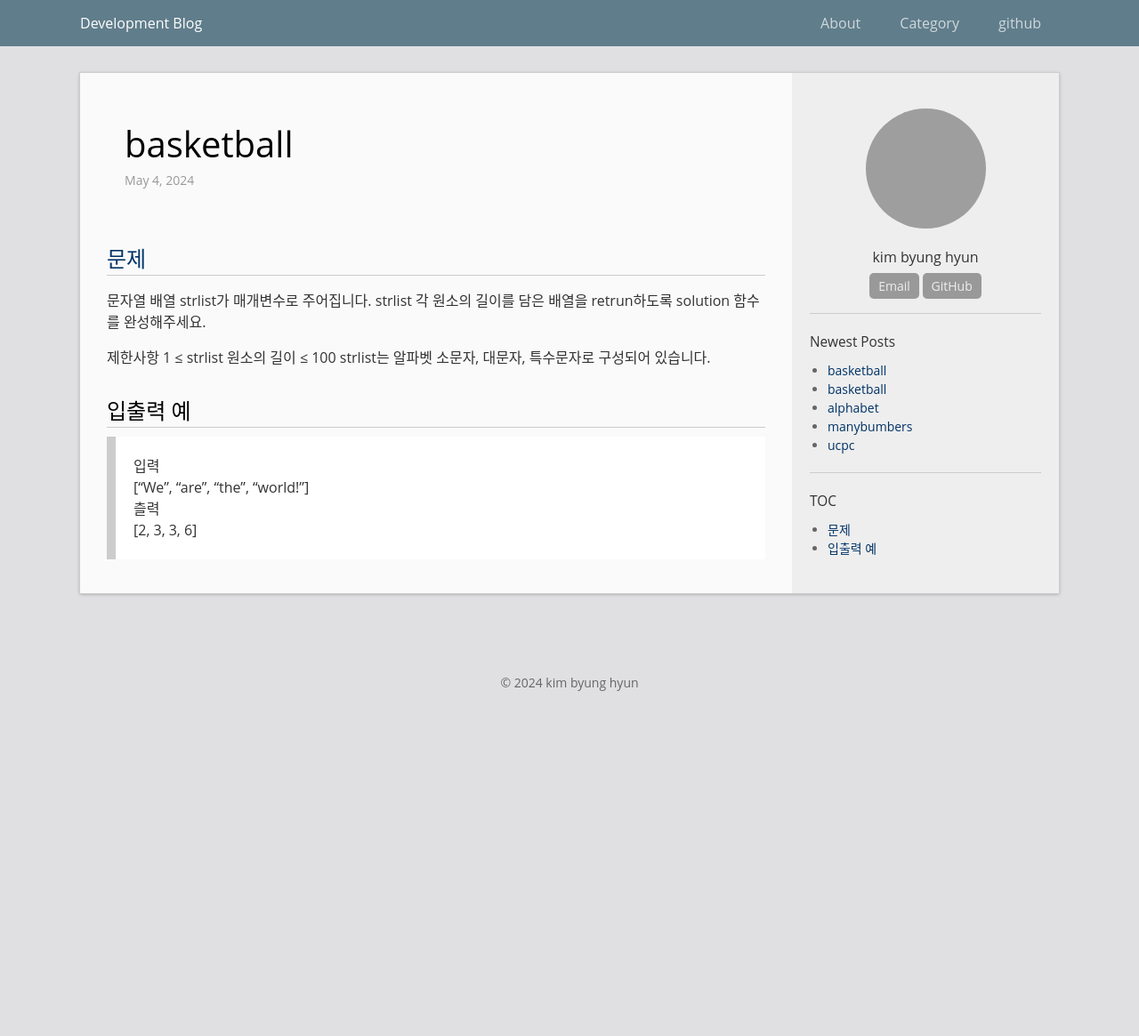
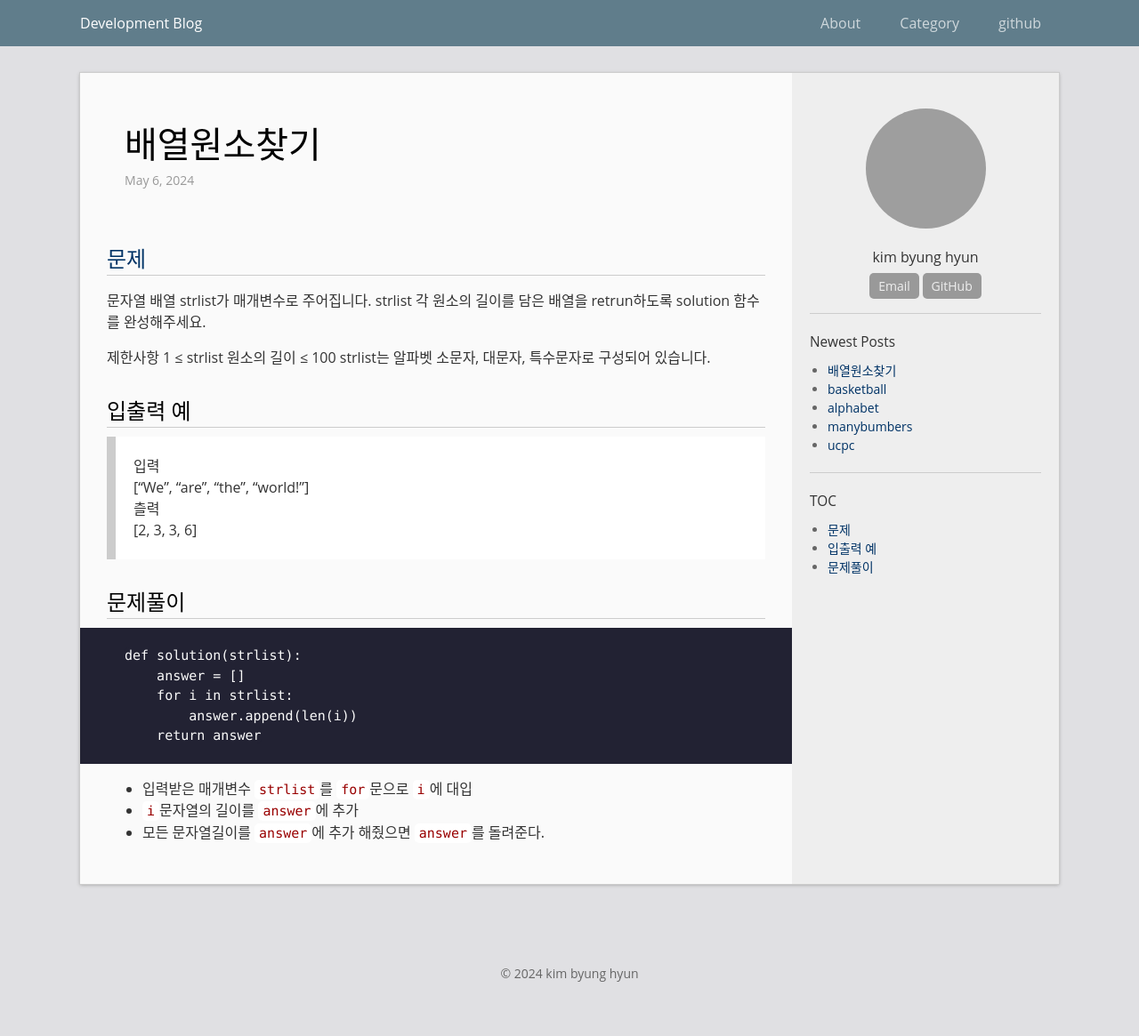
Before and after one commit to bh6366632/bh6366632.github.com, a Jekyll site: the page built from _posts/2024-05-06-배열원소찾기.md, in a window 1280 px wide. Shown: the whole page at 89% size. Built offline with Jekyll 4.4.1, drawn with Linux system fonts in a browser that asks for light colours; before the commit the page ends 900 px from its top, so only the background shows below that; grey boxes are pictures that could not be loaded.

Commit message:
Update 2024-05-06-배열원소찾기.md

````diff
--- a/_posts/2024-05-06-배열원소찾기.md
+++ b/_posts/2024-05-06-배열원소찾기.md
@@ -1,9 +1,9 @@
 ---
 layout: post
-title:  "basketball"
-date:   2024-05-04
+title:  "배열원소찾기"
+date:   2024-05-06
 categories: PYTHON
-permalink: /archivers/basketball
+permalink: /archivers/배열원소찾기
 ---
 [문제]:https://school.programmers.co.kr/learn/courses/30/lessons/120854?language=python3
 # [문제]
@@ -19,3 +19,16 @@ strlist는 알파벳 소문자, 대문자, 특수문자로 구성되어 있습
 >["We", "are", "the", "world!"]
 >츨력
 >[2, 3, 3, 6]
+
+
+# 문제풀이
+```
+def solution(strlist):
+    answer = []
+    for i in strlist:
+        answer.append(len(i))
+    return answer
+```
+- 입력받은 매개변수 `strlist`를 `for`문으로 `i`에 대입
+- `i`문자열의 길이를 `answer`에 추가
+- 모든 문자열길이를 `answer`에 추가 해줬으면 `answer`를 돌려준다.
````
